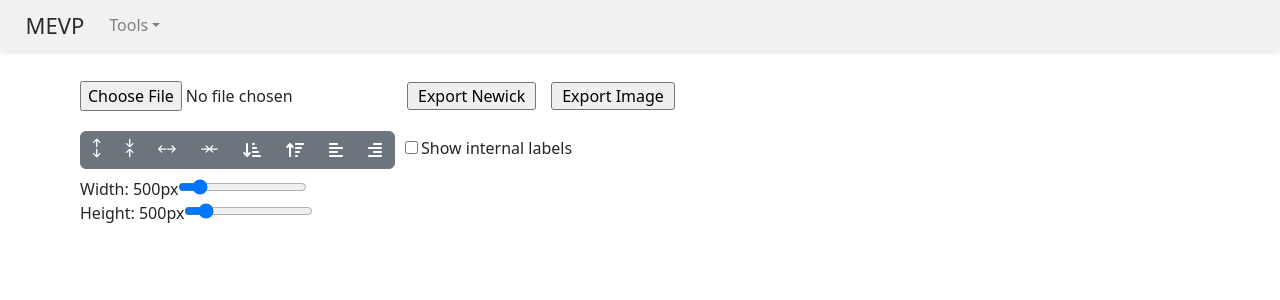
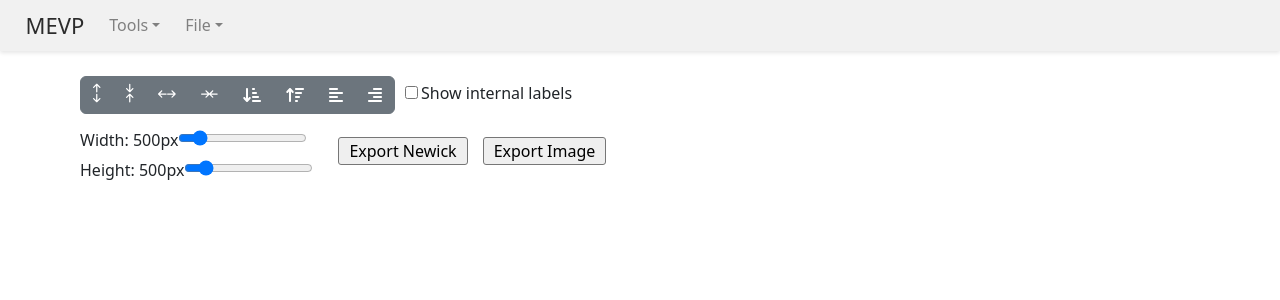
Before and after one commit to uiskskkekekk/MEVP, a React (Vite) app: page / in a window 1280 px wide. Shown: the top 300 px of the page. Built offline with nearby package versions, Linux system fonts and the light colour scheme.

Commit message:
navbar file upload (phylotree only)

```diff
--- a/src/App.css
+++ b/src/App.css
@@ -17,3 +17,25 @@
 .navbar a{
   color: gray
 }
+
+.file-upload{
+  margin-left: 25px;
+}
+
+.file-upload label{
+  margin: 0px 5px;
+}
+
+.custom-upload-label {
+  display: block;
+  width: 100%;
+  cursor: pointer;
+}
+
+.custom-upload-label:hover {
+  color: rgb(43, 43, 43);
+}
+
+.file-name{
+  color: #0056b3;
+}
--- a/src/App.jsx
+++ b/src/App.jsx
@@ -1,5 +1,5 @@
+import { useState } from "react";
 import NavDropdown from "react-bootstrap/NavDropdown";
-// import RBNavbar from "react-bootstrap/Navbar";
 import { BrowserRouter, Link, Route, Routes } from "react-router-dom";
 
 import HaplotypeNetworkApp from "./HaplotypeNetwork/HaplotypeNetworkApp";
@@ -16,7 +16,12 @@ function DropdownLink(props) {
   );
 }
 
-function Navbar() {
+function Navbar({
+  onPhylotreeFileChange,
+  onHaplotypeFileChange,
+  phylotreeFileName,
+  haplotypeFileName,
+}) {
   return (
     <nav className="navbar">
       <div className="navbar-brand">MEVP</div>
@@ -25,26 +30,107 @@ function Navbar() {
         <DropdownLink to="#" header="Sequence Alignment" />
         <DropdownLink to="/haplotype" header="Haplotype Network" />
       </NavDropdown>
+
+      <div className="file-upload">
+        <NavDropdown title="File">
+          <NavDropdown.Item as="div">
+            <label className="custom-upload-label">
+              {phylotreeFileName ? (
+                <>
+                  Current Newick:{" "}
+                  <span className="file-name">{phylotreeFileName}</span>
+                </>
+              ) : (
+                "Upload Newick"
+              )}
+              <input
+                type="file"
+                accept=".nwk"
+                onChange={onPhylotreeFileChange}
+                style={{ display: "none" }}
+              />
+            </label>
+          </NavDropdown.Item>
+
+          <NavDropdown.Item as="div">
+            <label className="custom-upload-label">
+              {haplotypeFileName ? (
+                <>
+                  Current Fasta:{" "}
+                  <span className="file-name">{haplotypeFileName}</span>
+                </>
+              ) : (
+                "Upload Fasta"
+              )}
+              <input
+                type="file"
+                accept=".fa,.fasta,.txt"
+                onChange={onHaplotypeFileChange}
+                style={{ display: "none" }}
+              />
+            </label>
+          </NavDropdown.Item>
+        </NavDropdown>
+      </div>
     </nav>
   );
 }
 
 function App() {
+  const [phylotreeContent, setPhylotreeContent] = useState("");
+  const [haplotypeContent, setHaplotypeContent] = useState("");
+  const [phylotreeFileName, setPhylotreeFileName] = useState("");
+  const [haplotypeFileName, setHaplotypeFileName] = useState("");
+
+  const handlePhylotreeFileChange = (event) => {
+    const file = event.target.files[0];
+    if (!file) return;
+
+    setPhylotreeFileName(file.name);
+    const reader = new FileReader();
+    reader.onload = (e) => {
+      setPhylotreeContent(e.target.result);
+    };
+    reader.readAsText(file);
+  };
+
+  const handleHaplotypeFileChange = (event) => {
+    const file = event.target.files[0];
+    if (!file) return;
+
+    setHaplotypeFileName(file.name);
+    const reader = new FileReader();
+    reader.onload = (e) => {
+      setHaplotypeContent(e.target.result);
+    };
+    reader.readAsText(file);
+  };
+
   return (
     <BrowserRouter>
       <div>
-        <Navbar />
+        <Navbar
+          onPhylotreeFileChange={handlePhylotreeFileChange}
+          onHaplotypeFileChange={handleHaplotypeFileChange}
+          phylotreeFileName={phylotreeFileName}
+          haplotypeFileName={haplotypeFileName}
+        />
         <div className="container-fluid">
           <Routes>
             <Route
               path="/"
               element={
                 <div style={{ maxWidth: 1140, margin: "0 auto" }}>
-                  <PhylotreeApplication />
+                  <PhylotreeApplication initialNewick={phylotreeContent} />
                 </div>
               }
             />
-            <Route path="/haplotype" element={<HaplotypeNetworkApp />} />
+            <Route
+              path="/haplotype"
+              element={
+                <HaplotypeNetworkApp initialFileContent={haplotypeContent} />
+              }
+            />
           </Routes>
         </div>
       </div>
--- a/src/Phylotree/components/PhylotreeApplication.jsx
+++ b/src/Phylotree/components/PhylotreeApplication.jsx
@@ -117,7 +117,7 @@ class PhylotreeApplication extends Component {
       sort: null,
       internal: false,
       clickedBranch: null,
-      newick: "",
+      newick: props.initialNewick || "",
       width: 500, // 默認寬度
       height: 500, // 默認高度
       collapsedNodes: new Set(), // 折疊節點集合
@@ -135,45 +135,38 @@ class PhylotreeApplication extends Component {
     };
 
     // 綁定方法
-    this.handleFileChange = this.handleFileChange.bind(this);
     this.handleContextMenuEvent = this.handleContextMenuEvent.bind(this);
     this.closeContextMenu = this.closeContextMenu.bind(this);
-    // this.toggleNode = this.toggleNode.bind(this);
     this.handleCollapseSubtree = this.handleCollapseSubtree.bind(this);
     this.exportModifiedNewick = this.exportModifiedNewick.bind(this);
     this.handleNodeRename = this.handleNodeRename.bind(this);
   }
 
-  // 檔案上傳處理
-  handleFileChange(event) {
-    const file = event.target.files[0];
-    if (file) {
-      const reader = new FileReader();
-      reader.onload = (e) => {
-        const newick = e.target.result;
-
+  componentDidUpdate(prevProps) {
+    // 當 props 中的 initialNewick 發生變化且不為空時，更新樹
+    if (
+      this.props.initialNewick !== prevProps.initialNewick &&
+      this.props.initialNewick
+    ) {
       this.setState({
-          newick, // set new newick string
+        newick: this.props.initialNewick,
         tree: null, // 重置樹實例
-          treeInstance: null, // 重置樹實例
-          alignTips: "left", // 恢復默認對齊
-          sort: null, // 清除排序
-          internal: false, // 隱藏內部標簽
-          clickedBranch: null, // 清除點擊分支
-          collapsedNodes: new Set(), // 清除所有折疊節點
+        treeInstance: null,
+        alignTips: "left",
+        sort: null,
+        internal: false,
+        clickedBranch: null,
+        collapsedNodes: new Set(),
         renamedNodes: new Map(),
         merged: {},
-          currentThreshold: null, // 清除當前閾值
+        currentThreshold: null,
         contextMenu: {
-            // 重置右鍵菜單
           visible: false,
           position: { x: 0, y: 0 },
           nodeId: null,
           nodeData: null,
         },
       });
-      };
-      reader.readAsText(file);
     }
   }
 
@@ -719,16 +712,6 @@ class PhylotreeApplication extends Component {
 
         <div style={{ display: "flex", justifyContent: "space-around" }}>
           <div className="phylotree-application">
-            <div className="file-input-container">
-              <input
-                type="file"
-                accept=".nwk"
-                onChange={this.handleFileChange}
-                style={{ marginTop: "20px" }}
-              />
-              <button onClick={this.exportModifiedNewick}>Export Newick</button>
-              <button onClick={this.exportTreeAsImage}>Export Image</button>
-            </div>
             <div className="button-group-container">
               <ButtonGroup>
                 <VerticalExpansionButton
@@ -762,7 +745,9 @@ class PhylotreeApplication extends Component {
                 }}
               />
               {this.state.internal ? "Hide" : "Show"} internal labels
-              <div>
+              <div className="size-control-and-export">
+                <div className="controls-container">
+                  <div className="width-control">
                     <label>Width: {width}px</label>
                     <input
                       type="range"
@@ -776,7 +761,7 @@ class PhylotreeApplication extends Component {
                       style={{ marginTop: 10 }}
                     />
                   </div>
-              <div>
+                  <div className="height-control">
                     <label>Height: {height}px</label>
                     <input
                       type="range"
@@ -788,6 +773,14 @@ class PhylotreeApplication extends Component {
                         this.setState({ height: parseInt(e.target.value, 10) })
                       }
                     />
+                  </div>
+                </div>
+                <div className="export-container">
+                  <button onClick={this.exportModifiedNewick}>
+                    Export Newick
+                  </button>
+                  <button onClick={this.exportTreeAsImage}>Export Image</button>
+                </div>
               </div>
             </div>{" "}
             {/*button group container*/}
--- a/src/Phylotree/styles/phylotree.css
+++ b/src/Phylotree/styles/phylotree.css
@@ -24,13 +24,26 @@ path.rp-branch:hover {
   display: flex;
   flex-direction: column;
   align-items: left; /* Center align items horizontally */
+  margin-top: 15px;
 }
 
-.file-input-container {
+.size-control-and-export {
+  display: flex;
+  justify-content: space-between;
+  align-items: center;
+  margin-top: 6px
+}
+
+.width-control {
+  margin-bottom: 6px;
+}
+
+.export-container {
+  display: flex;
   margin: 10px; /* Adjust spacing as needed */
 }
 
-.file-input-container button {
+.export-container button {
   border-radius: 3px;
   padding: 1px 10px;
   border: 1px solid #767676;
@@ -39,7 +52,7 @@ path.rp-branch:hover {
   margin-left: 15px;
 }
 
-.file-input-container button:hover{
+.export-container button:hover{
   border: 1px solid #505050;
   background-color: #E5E5E5;
 }
```
Lines whose indentation alone changed are shown as unchanged.
